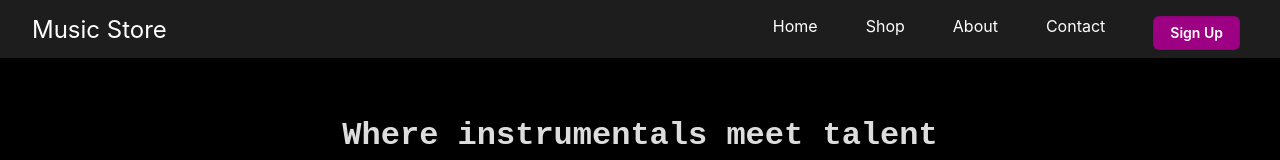
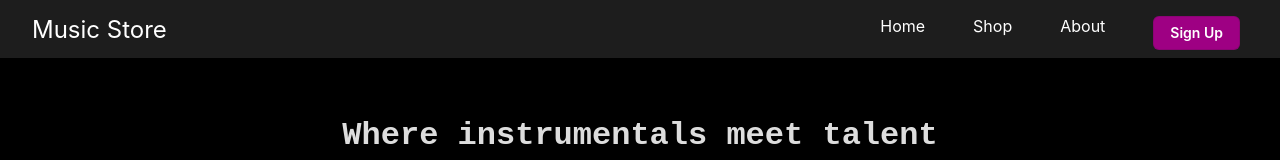
Before and after one commit to sip357/Music-Store, a Next.js app: page / in a window 1280 px wide. Shown: the top 160 px of the page. Built offline with nearby package versions, Linux system fonts and the light colour scheme.

Commit message:
Removed 'contact' from NavBar

```diff
--- a/app/components/NavBar.tsx
+++ b/app/components/NavBar.tsx
@@ -25,7 +25,7 @@ const NavBar: React.FC = () => {
           <Link href='/'>Home</Link>
         </li>
         <li>
-          <Link href="/store">Shop</Link>
+          <Link href="./store">Shop</Link>
         </li>
         <li>
           <Link href="#about" scroll={true} className={styles.dropdown}>
@@ -35,9 +35,6 @@ const NavBar: React.FC = () => {
               <a href="/">Soundkits</a>
             </div>
           </Link>
-        </li>
-        <li>
-          <Link href="/contact">Contact</Link>
         </li>
         <li>
           <Link href="/">
```
